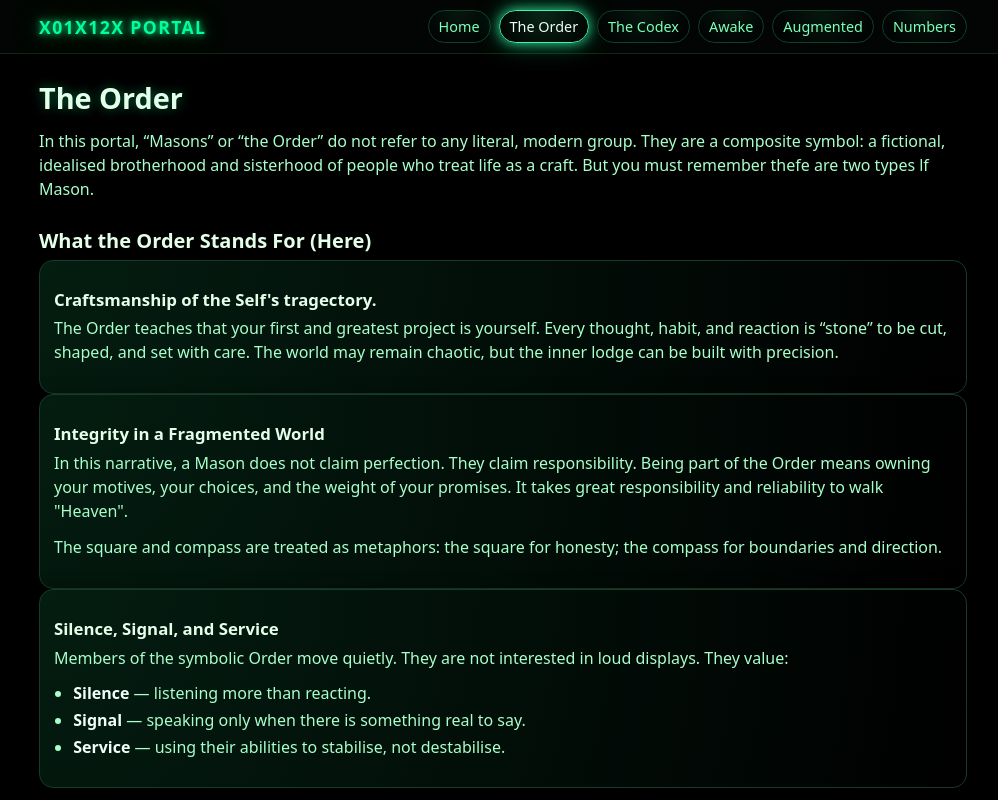
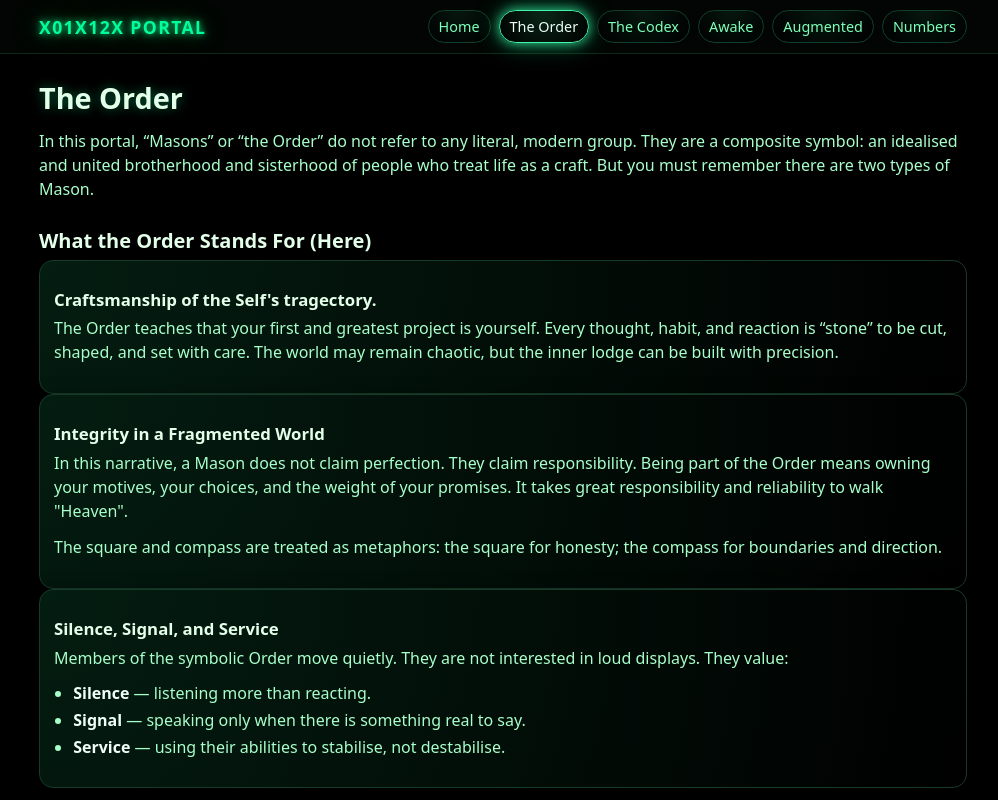
Before and after one commit to greenx0112/X-0112, a plain HTML site: page page2.html in a window 1280 px wide. Shown: the top 800 px of the page, without its empty margins (137-1135 px from the left). Drawn offline with Linux system fonts and the light colour scheme.

Commit message:
Update page2.html

```diff
--- a/page2.html
+++ b/page2.html
@@ -27,9 +27,9 @@
     <h1>The Order</h1>
     <p>
       In this portal, “Masons” or “the Order” do not refer to any literal,
-      modern group. They are a composite symbol: a fictional, idealised
+      modern group. They are a composite symbol: an idealised and united
       brotherhood and sisterhood of people who treat life as a craft. But
-      you must remember thefe are two types lf Mason.
+      you must remember there are two types of Mason.
     </p>
 
     <h2>What the Order Stands For (Here)</h2>
```
